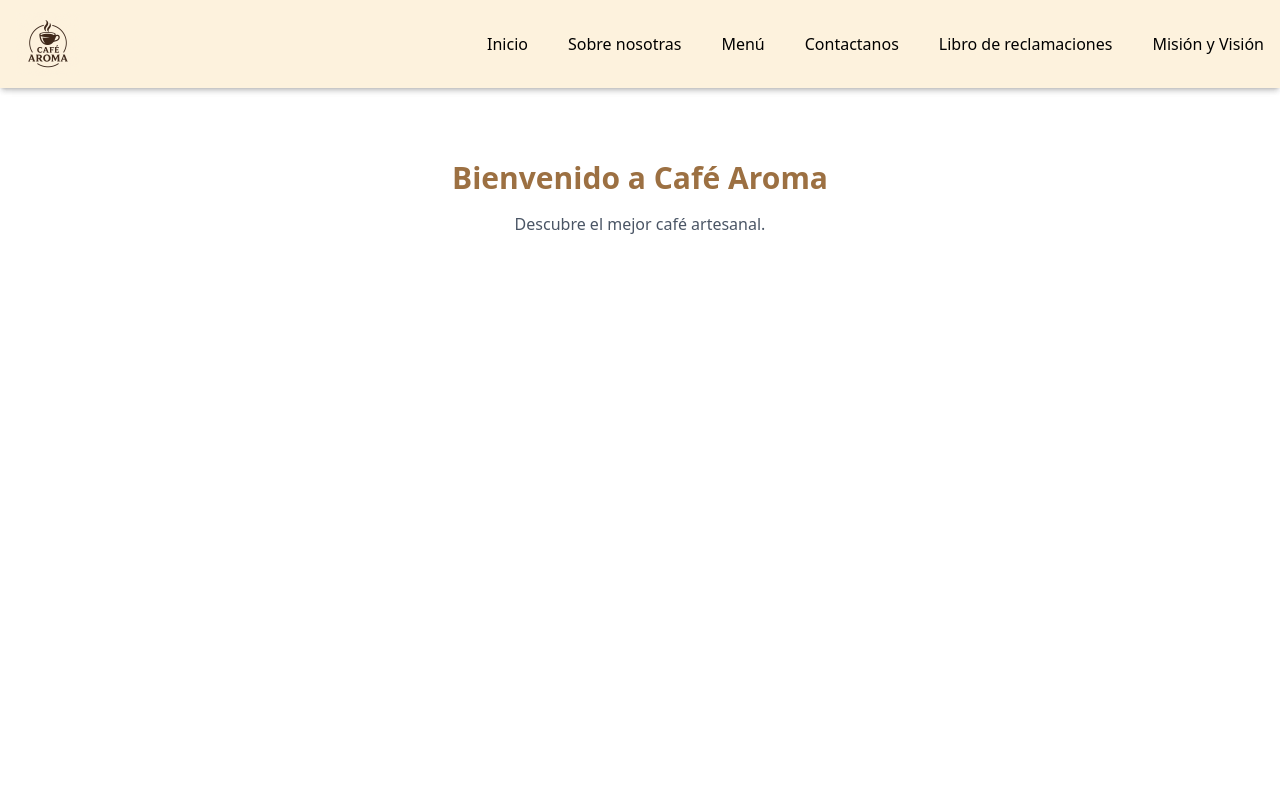
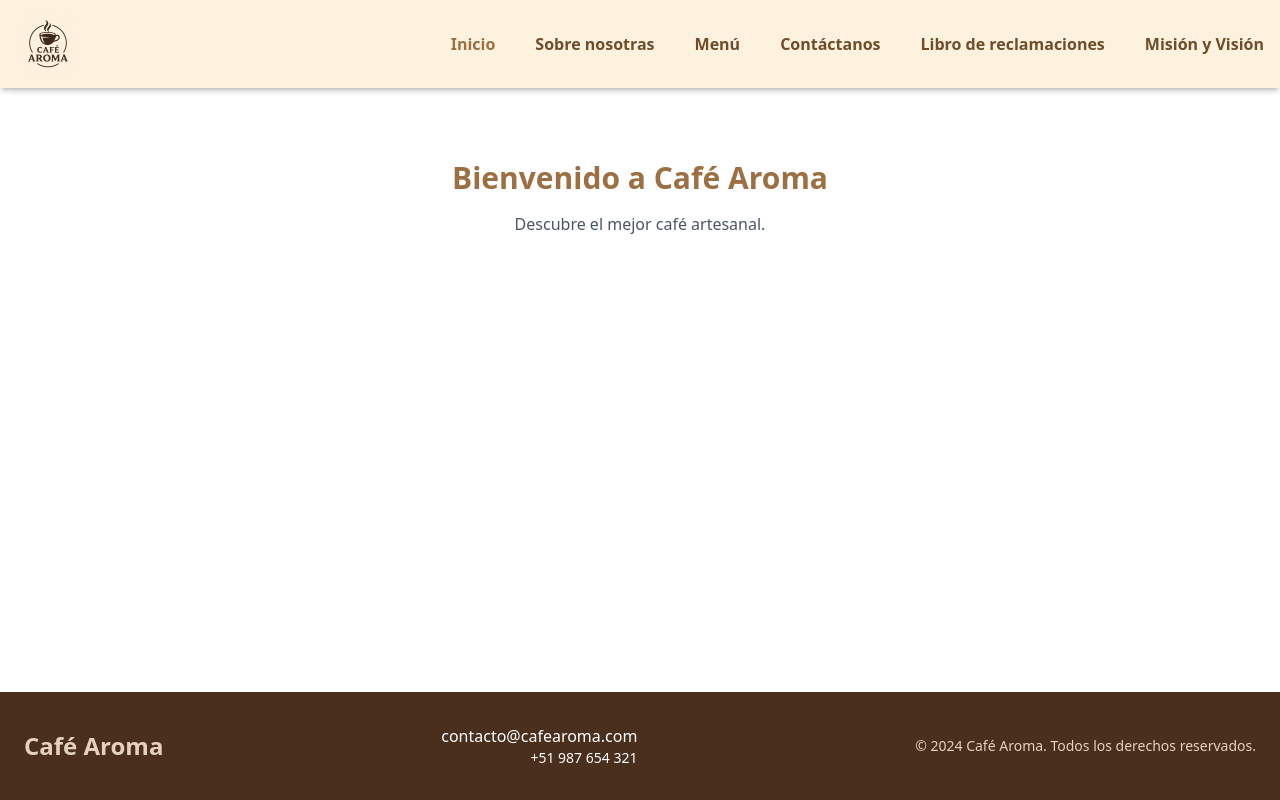
Before and after one commit to skia-byte/proyect-cafe, a React (Vite) app: page / in a window 1280 px wide. Built offline with nearby package versions, Linux system fonts and the light colour scheme.

Commit message:
Agrego footer y responsive

```diff
--- /dev/null
+++ b/src/components/Footer.jsx
@@ -0,0 +1,22 @@
+function Footer() {
+  return (
+    <footer className="bg-[#4a2e1e] text-[#e4d3ba] py-8 mt-16">
+      <div className="max-w-6cl mx-auto px-6 flex flex-col md:flex-row justify-between items-center gap-6">
+        <h2 className="text-2xl font-bold">Café Aroma</h2>
+
+        <div className="text-center text-white md:text-right">
+          <p className="test-sm">contacto@cafearoma.com</p>
+          <p className="text-sm">+51 987 654 321</p>
+        </div>
+
+        <div classname="border-t border-[#7d5940] mt-6 pt-4 text-center text-[#e4d3ba]">
+          <p className="text-sm">
+            © 2024 Café Aroma. Todos los derechos reservados.
+          </p>
+        </div>
+      </div>
+    </footer>
+  );
+}
+
+export default Footer;
--- a/src/components/Layout.jsx
+++ b/src/components/Layout.jsx
@@ -1,6 +1,7 @@
 import { useState } from "react";
 import { useLocation } from "react-router-dom";
 import Navbar from "./Navbar";
+import Footer from "./Footer";
 
 const Layout = ({ children }) => {
   const location = useLocation();
@@ -11,6 +12,8 @@ const Layout = ({ children }) => {
       <Navbar />
 
       <main className="flex-1 pt-20">{children}</main>
+
+      <Footer />
     </div>
   );
 };
--- a/src/components/Navbar.jsx
+++ b/src/components/Navbar.jsx
@@ -1,7 +1,22 @@
+import { useState } from "react";
 import logo from "../img/logonav.png";
-import { Link } from "react-router-dom";
+import { Link, useLocation } from "react-router-dom";
 
 function Navbar() {
+  const [isMenuOpen, setIsMenuOpen] = useState(false);
+  const location = useLocation();
+
+  const isActive = (path) => location.pathname === path;
+
+  const navigation = [
+    { name: "Inicio", href: "/" },
+    { name: "Sobre nosotras", href: "/about-us" },
+    { name: "Menú", href: "/menu" },
+    { name: "Contáctanos", href: "/contact-us" },
+    { name: "Libro de reclamaciones", href: "/complaints" },
+    { name: "Misión y Visión", href: "/mission-vision" },
+  ];
+
   return (
     <header>
       <nav className="fixed top-0 left-0 w-full bg-[#fdf2dd] shadow-md z-50">
@@ -13,53 +28,77 @@ function Navbar() {
               className="h-16 w-auto object-contain"
             />
           </div>
-          <ul className="flex space-x-10 text-shadow-amber-900">
-            <li>
-              {" "}
-              <Link to="/" className="hover:text-[#9c7042] cursor-pointer">
-                Inicio
-              </Link>
-            </li>
-            <li>
-              {" "}
-              <Link
-                to="/about-us"
-                className="hover:text-[#9c7042] cursor-pointer"
+          {/* Botón menú para celulares*/}
+          <div className="md:hidden flex items-center">
+            <button
+              onClick={() => setIsMenuOpen(!isMenuOpen)}
+              className="text-[#9c7042] hover:text-[#704c2b] focus:outline-none"
+            >
+              <svg
+                className="h-6 w-6"
+                fill="none"
+                viewBox="0 0 24 24"
+                stroke="currentColor"
               >
-                Sobre nosotras
-              </Link>
-            </li>
-            <li>
-              <Link to="/menu" className="hover:text-[#9c7042] cursor-pointer">
-                Menú
-              </Link>
-            </li>
-            <li>
-              <Link
-                to="/contact-us"
-                className="hover:text-[#9c7042] cursor-pointer"
-              >
-                Contactanos
-              </Link>
-            </li>
-            <li>
-              {" "}
-              <Link
-                to="/complaints"
-                className="hover:text-[#9c7042] cursor-pointer"
-              >
-                Libro de reclamaciones
-              </Link>
-            </li>
-            <li>
-              <Link
-                to="/mission-vision"
-                className="hover:text-[#9c7042] cursor-pointer"
-              >
-                Misión y Visión
-              </Link>
-            </li>
+                {isMenuOpen ? (
+                  <path
+                    strokeLinecap="round"
+                    strokeLinejoin="round"
+                    strokeWidth={2}
+                    d="M6 18L18 6M6 6l12 12"
+                  />
+                ) : (
+                  <path
+                    strokeLinecap="round"
+                    strokeLinejoin="round"
+                    strokeWidth={2}
+                    d="M4 6h16M4 12h16M4 18h16"
+                  />
+                )}
+              </svg>
+            </button>
+          </div>
+
+          {/* Navegación escritorio */}
+          <ul className="hidden md:flex space-x-10">
+            {navigation.map((item) => (
+              <li key={item.name}>
+                <Link
+                  to={item.href}
+                  className={`font-semibold transition-colors duration-200 ${
+                    isActive(item.href)
+                      ? "text-[#9c7042]"
+                      : "text-[#704c2b] hover:text-[#9c7042]"
+                  }`}
+                >
+                  {item.name}
+                </Link>
+              </li>
+            ))}
           </ul>
+
+          {/*Navegación móvil*/}
+          {isMenuOpen && (
+            <div className="md:hidden bg-[#fdf2dd] border-t border-[#e5d3b3]">
+              <div className="px-4 pt-2 space-y-2">
+                {navigation.map((item) => (
+                  <Link
+                    key={item.name}
+                    to={item.href}
+                    onClick={() => setIsMenuOpen(false)}
+                    className={`block px-3 py-2 rounded-md text-sm font-medium transition-colors duration-200 ${
+                      isActive(item.href)
+                        ? "text-[#9c7042] bg-[#f8e9c7]"
+                        : "text-[#704c2b] hover:text-[#A59385] hover:bg-[#f8e9c7]"
+                    }`}
+                  >
+                    {" "}
+                    {item.name}{" "}
+                  </Link>
+                ))}
+              </div>
+            </div>
+          )}
         </div>
       </nav>
     </header>
```
